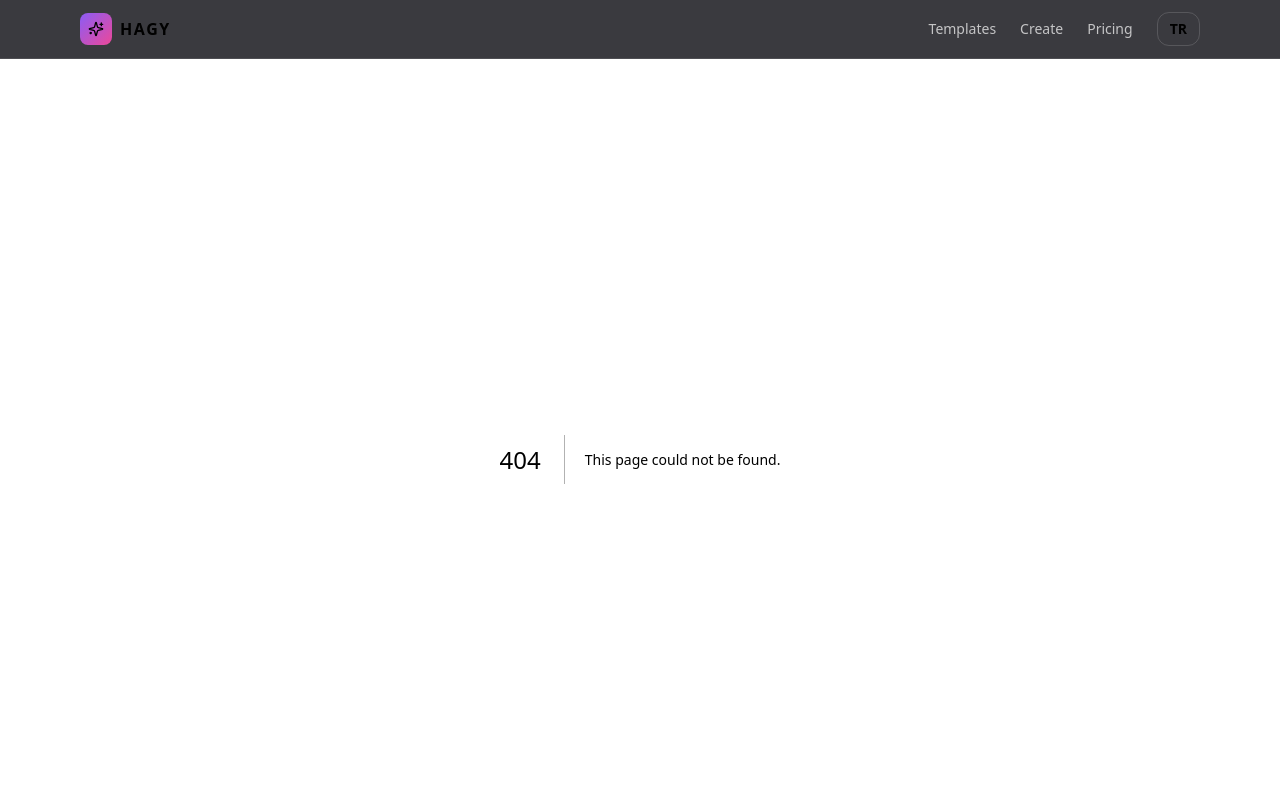
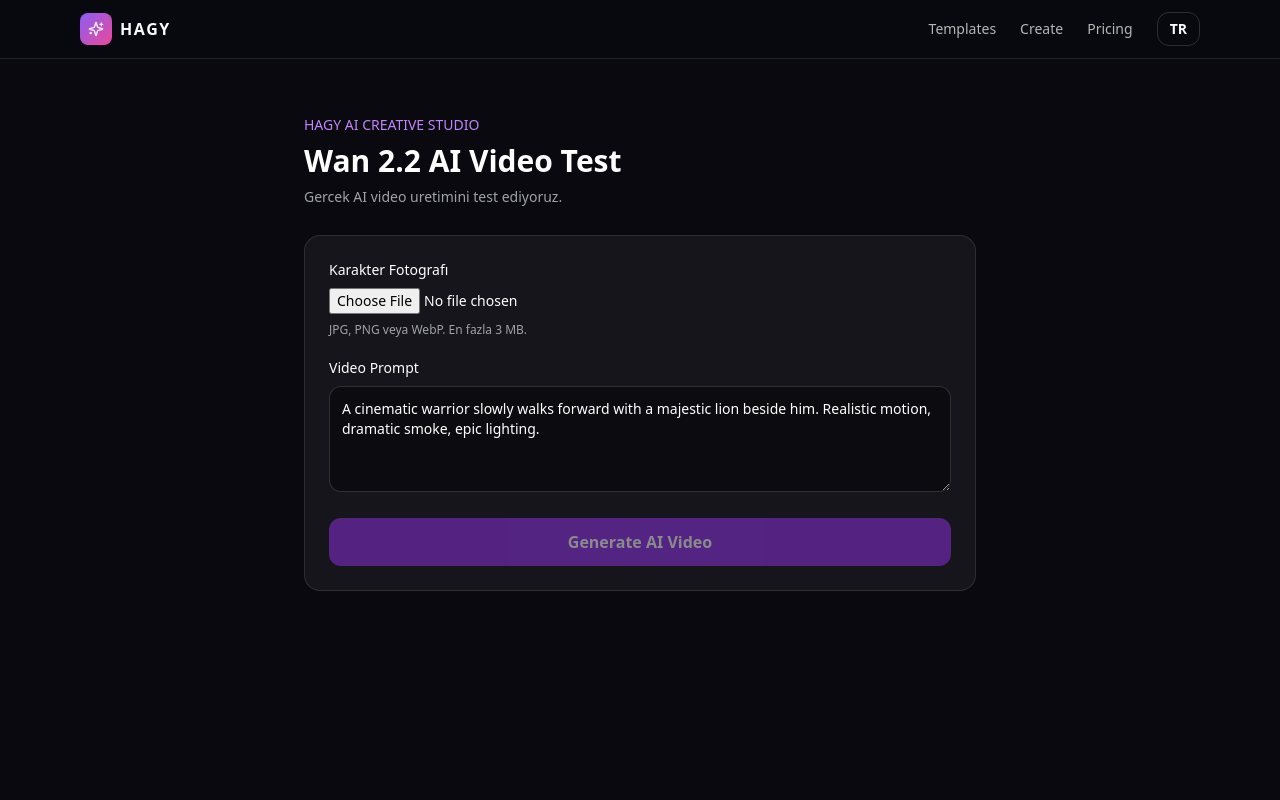
Before and after one commit to hagyploresj-svg/hagy-ai-studio, a Next.js app: page /wan-test in a window 1280 px wide. Before the commit this address had no page. Shown: the top 800 px of the page. Built offline with nearby package versions, Linux system fonts and the light colour scheme.

Commit message:
Create page.tsx

```diff
--- /dev/null
+++ b/src/app/wan-test/page.tsx
@@ -0,0 +1,153 @@
+
+"use client";
+
+import { useState, type FormEvent } from "react";
+
+export default function WanTestPage() {
+  const [image, setImage] = useState<File | null>(null);
+  const [prompt, setPrompt] = useState(
+    "A cinematic warrior slowly walks forward with a majestic lion beside him. Realistic motion, dramatic smoke, epic lighting."
+  );
+  const [loading, setLoading] = useState(false);
+  const [videoUrl, setVideoUrl] = useState("");
+  const [error, setError] = useState("");
+
+  async function generate(e: FormEvent<HTMLFormElement>) {
+    e.preventDefault();
+
+    if (!image || loading) return;
+
+    setLoading(true);
+    setError("");
+    setVideoUrl("");
+
+    try {
+      const form = new FormData();
+      form.append("image", image);
+      form.append("prompt", prompt);
+
+      const response = await fetch("/api/wan-generate", {
+        method: "POST",
+        body: form,
+      });
+
+      const result = await response.json();
+
+      if (!response.ok || !result.videoUrl) {
+        throw new Error(
+          result.error || "Video uretilemedi."
+        );
+      }
+
+      setVideoUrl(result.videoUrl);
+    } catch (err) {
+      setError(
+        err instanceof Error
+          ? err.message
+          : "Bilinmeyen bir hata olustu."
+      );
+    } finally {
+      setLoading(false);
+    }
+  }
+
+  return (
+    <main className="min-h-screen bg-[#09090f] px-5 py-14 text-white">
+      <div className="mx-auto max-w-2xl space-y-7">
+        <div>
+          <p className="text-sm text-purple-400">
+            HAGY AI CREATIVE STUDIO
+          </p>
+          <h1 className="mt-2 text-3xl font-bold">
+            Wan 2.2 AI Video Test
+          </h1>
+          <p className="mt-2 text-sm text-zinc-400">
+            Gercek AI video uretimini test ediyoruz.
+          </p>
+        </div>
+
+        <form
+          onSubmit={generate}
+          className="space-y-5 rounded-2xl border border-white/10 bg-white/5 p-6"
+        >
+          <div className="space-y-2">
+            <label className="block text-sm font-medium">
+              Karakter Fotografı
+            </label>
+            <input
+              type="file"
+              accept="image/png,image/jpeg,image/webp"
+              required
+              onChange={(e) =>
+                setImage(e.target.files?.[0] || null)
+              }
+              className="block w-full text-sm"
+            />
+            <p className="text-xs text-zinc-400">
+              JPG, PNG veya WebP. En fazla 3 MB.
+            </p>
+          </div>
+
+          <div className="space-y-2">
+            <label className="block text-sm font-medium">
+              Video Prompt
+            </label>
+            <textarea
+              value={prompt}
+              onChange={(e) => setPrompt(e.target.value)}
+              rows={4}
+              required
+              className="w-full rounded-xl border border-white/15 bg-black/40 p-3 text-sm outline-none focus:border-purple-500"
+            />
+          </div>
+
+          <button
+            type="submit"
+            disabled={loading || !image || !prompt.trim()}
+            className="w-full rounded-xl bg-purple-600 px-5 py-3 font-semibold transition hover:bg-purple-500 disabled:cursor-not-allowed disabled:opacity-50"
+          >
+            {loading
+              ? "AI video olusturuluyor, bekle..."
+              : "Generate AI Video"}
+          </button>
+
+          {error && (
+            <p className="rounded-xl border border-red-500/30 bg-red-500/10 p-3 text-sm text-red-300">
+              {error}
+            </p>
+          )}
+        </form>
+
+        {loading && (
+          <p className="text-center text-sm text-zinc-400">
+            Wan 2.2 modeli islem yapiyor. ZeroGPU sirasi
+            veya Vercel zaman siniri nedeniyle islem
+            basarisiz olabilir.
+          </p>
+        )}
+
+        {videoUrl && (
+          <section className="space-y-4">
+            <h2 className="text-xl font-semibold">
+              Olusturulan Video
+            </h2>
+            <video
+              src={videoUrl}
+              controls
+              playsInline
+              className="w-full rounded-xl"
+            />
+            <a
+              href={videoUrl}
+              target="_blank"
+              rel="noopener noreferrer"
+              className="inline-block rounded-xl bg-white px-5 py-3 font-semibold text-black"
+            >
+              Videoyu Ac / Indir
+            </a>
+          </section>
+        )}
+      </div>
+    </main>
+  );
+}
```
